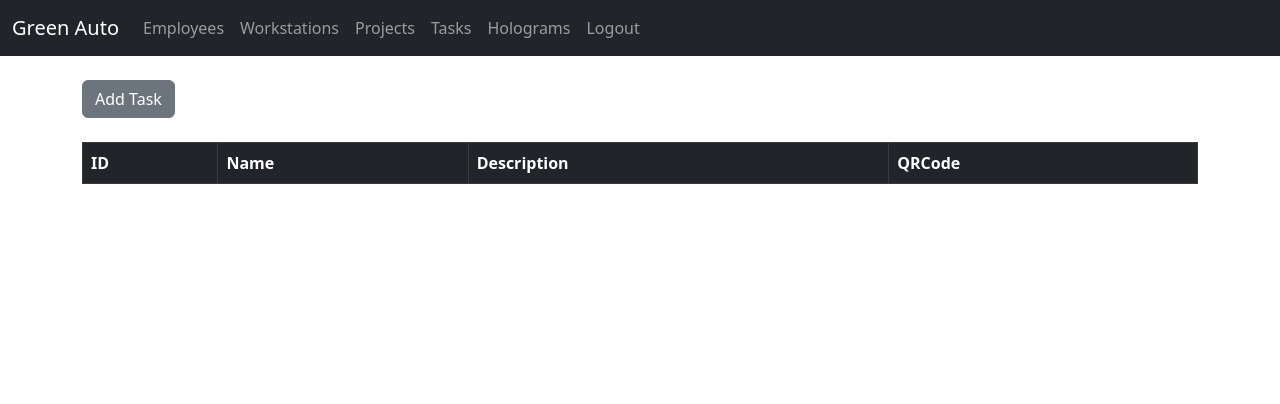
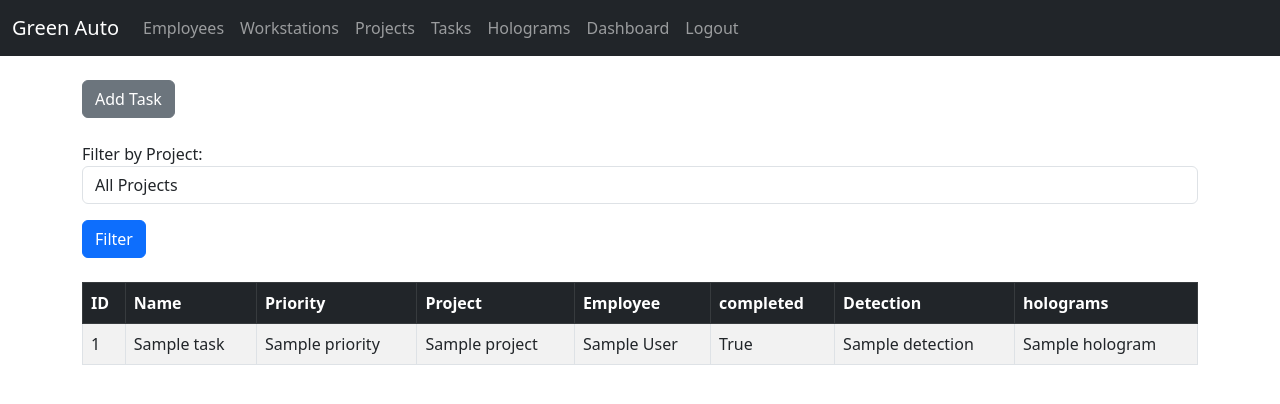
Before and after one commit to luzia1/ir4ind, a Django app: page /task/ in a window 1280 px wide. Shown: the top 404 px of the page. Run offline with Django 4.2, Linux system fonts and the light colour scheme; a user stored in the database is signed in; tables that the repository leaves empty hold one stand-in row (values such as "Sample post"); lists and menus that the app fills with data are empty.

Commit message:
add task, add hologram and dashboard test

```diff
--- a/dcrm/website/models.py
+++ b/dcrm/website/models.py
@@ -66,19 +66,27 @@ class Project(models.Model):
     tutorial = models.FileField(upload_to='project_videos/', null=True, blank=True)
     description = models.TextField()
 
+    def __str__(self):
+        return self.name
+
 class Priority(models.Model):
     priority_id = models.IntegerField(primary_key=True)
     name = models.CharField(max_length=50)
-    description = models.TextField()
-    qrcode = models.TextField(null=True)
+
+    def __str__(self):
+        return self.name
 
 class Detection(models.Model):
     detection_id = models.IntegerField(primary_key=True)
     classname = models.CharField(max_length=255)
     detected = models.BooleanField()
 
+    def __str__(self):
+        return self.classname
+
 class Metadata(models.Model):
     metadata_id = models.IntegerField(primary_key=True)
+    task_id = models.OneToOneField('Metadata', null=True, blank=True, on_delete=models.SET_NULL)
     request_count = models.IntegerField(null=True)
     start_date = models.DateTimeField(null=True)
     end_date = models.DateTimeField(null=True)
@@ -94,11 +102,10 @@ class Hologram(models.Model):
 
 class Task(models.Model):
     task_id = models.IntegerField(primary_key=True)
+    name = models.CharField(max_length=255)
     priority = models.ForeignKey(Priority, on_delete=models.CASCADE)
     project = models.ForeignKey(Project, on_delete=models.CASCADE)
-    metadata = models.ForeignKey(Metadata, on_delete=models.CASCADE)
     detection = models.ForeignKey(Detection, on_delete=models.CASCADE)
     employee = models.ForeignKey(Employee, on_delete=models.CASCADE)
-    name = models.CharField(max_length=255)
-    completed = models.BooleanField()
+    completed = models.BooleanField(default=False)
     holograms = models.ManyToManyField(Hologram, blank=True)
--- a/dcrm/website/templates/base.html
+++ b/dcrm/website/templates/base.html
@@ -5,7 +5,9 @@
     <meta name="viewport" content="width=device-width, initial-scale=1">
     <title>Django CRM</title>
     <link href="https://cdn.jsdelivr.net/npm/bootstrap@5.3.0/dist/css/bootstrap.min.css" rel="stylesheet" integrity="sha384-9ndCyUaIbzAi2FUVXJi0CjmCapSmO7SnpJef0486qhLnuZ2cdeRhO02iuK6FUUVM" crossorigin="anonymous">
-  </head>
+    <style>
+      model-viewer {width: 800px; height: 600px; margin:auto}
+    </style>
   <body>
     {% include 'navbar.html' %}
     <div class="container">
--- a/dcrm/website/templates/navbar.html
+++ b/dcrm/website/templates/navbar.html
@@ -23,6 +23,9 @@
             <a class="nav-link" href="{% url 'hologram' %}">Holograms</a>
           </li>
           <li class="nav-item">
+            <a class="nav-link" href="{% url 'dashboard' %}">Dashboard</a>
+          </li>
+          <li class="nav-item">
             <a class="nav-link" href="{% url 'logout' %}">Logout</a>
           </li>
           {% else %}
--- a/dcrm/website/templates/task.html
+++ b/dcrm/website/templates/task.html
@@ -1,4 +1,3 @@
-
 {% extends 'base.html' %}
 
 {% block content %}
@@ -7,26 +6,55 @@
 
 {% if user.is_authenticated %}
 <a href="{% url 'add_task' %}" class="btn btn-secondary">Add Task</a>
-<br/><br/>
+<br /><br />
+
+<div>
+  <form method="GET" action="{% url 'task' %}">
+    <div class="mb-3">
+      <label for="project">Filter by Project:</label>
+      <select name="project" class="form-control" id="project">
+        <option value="">All Projects</option>
+        {% for task in tasks %}
+          <option value="{{ task.project }}">{{ task.project }}</option>
+        {% endfor %}
+      </select>
+    </div>
+    <button type="submit" class="btn btn-primary">Filter</button>
+  </form>
+</div>
+<br>
+
 <table class="table table-striped table-hover table-bordered">
   <thead class="table-dark">
     <tr>
       <th scope="col">ID</th>
       <th scope="col">Name</th>
-      <th scope="col">Description</th>
-      <th scope="col">QRCode</th>
+      <th scope="col">Priority</th>
+      <th scope="col">Project</th>
+      <th scope="col">Employee</th>
+      <th scope="col">completed</th>
+      <th scope="col">Detection</th>
+      <th scope="col">holograms</th>
     </tr>
   </thead>
   <tbody>
 
-{% if workstations %}
-  {% for workstation in workstations %}
+    {% if tasks %}
+    {% for task in tasks %}
     <tr>
-      <td><a href="{% url 'workstation_detail' workstation.work_station_id %}">{{ workstation.work_station_id }}</a></td>
-      <td>{{ workstation.name }}</td>
-      <td>{{ workstation.description }}</td>
+      <td>{{ task.task_id }}</a></td>
+      <td>{{ task.name }}</td>
+      <td>{{ task.priority }}</td>
+      <td>{{ task.project }}</td>
+      <td>{{ task.employee }}</td>
+      <td>{{ task.completed }}</td>
+      <td>{{ task.detection }}</td>
       <td>
-        <img src="/media/{{ workstation.qrcode }}" alt="aaa" width="150" height="150">
+        {% for hologram in task.holograms.all %}
+        {{ hologram.name }}
+        {% empty %}
+        No holograms associated with this task
+        {% endfor %}
       </td>
     </tr>
     </tr>
@@ -37,18 +65,18 @@
     {% else %}
     <div class="col-md-6 offset-md-3">
       <h1>Login</h1>
-    <br/>
+      <br />
       <form method="POST" action="{% url 'employee' %}">
         {% csrf_token %}
         <form>
           <div class="mb-3">
             <input type="text" class="form-control" name="username" placeholder="Username" required>
           </div>
-            <br/>
+          <br />
           <div class="mb-3">
             <input type="password" class="form-control" name="password" placeholder="Password" required>
           </div>
-            <br/>
+          <br />
           <button type="submit" class="btn btn-secondary">Login</button>
         </form>
       </form>
--- a/dcrm/website/urls.py
+++ b/dcrm/website/urls.py
@@ -30,5 +30,9 @@ urlpatterns = [
     #TASK
     path('task/', views.task, name='task'),
     path('add_task/', views.add_task, name='add_task'),
+    path('task/<int:pk>/', views.task_detail, name='task_detail'),
+    #DASHBOARD
+    path('dashboard/', views.dashboard, name='dashboard'),
+
 
 ] + static(settings.MEDIA_URL, document_root=settings.MEDIA_ROOT)
--- a/dcrm/website/views.py
+++ b/dcrm/website/views.py
@@ -2,7 +2,7 @@ from django.shortcuts import render, redirect
 from django.contrib.auth import authenticate, login, logout
 from django.contrib import messages
 from .forms import SignUpForm, AddRecordForm, AddStationForm, AddProjectForm, AddTaskForm, AddHologramForm
-from .models import Record, Employee, WorkStation, Project, Detection, Task, Hologram
+from .models import Record, Employee, WorkStation, Project, Detection, Task, Hologram, Metadata
 
 # Create your views here.
 def employee(request):
@@ -234,13 +234,14 @@ def add_task(request):
 	if request.user.is_authenticated:
 		if request.method == "POST":
 			if form.is_valid():
+
 				add_task = form.save()
-				messages.success(request, "Record Added...")
+				messages.success(request, "Task Added...")
 				return redirect('task')
 		return render(request, 'add_task.html', {'form':form})
 	else:
 		messages.success(request, "You Must Be Logged In...")
-		return redirect('task')
+		return redirect('hologram')
 
 def task(request):
     tasks = Task.objects.all()
@@ -261,6 +262,14 @@ def task(request):
     else:
         return render(request, 'task.html', {'tasks':tasks})
 
+def task_detail(request, pk):
+    if request.user.is_authenticated:
+        #Look up records
+        task_detail = Task.objects.get(task_id=pk)
+        return render(request, 'task_detail.html', {'task_detail':task_detail})
+    else:
+        messages.success(request, "You Have Be Logged to see that page!")
+        return redirect('task')
 
 #HOLOGRAMA VIEWS
 
@@ -296,3 +305,6 @@ def hologram(request):
             return redirect('hologram')
     else:
         return render(request, 'hologram.html', {'holograms':holograms})
+
+def dashboard(request):
+	return render(request, 'dashboard.html')
```
Also changed, not shown: dcrm/website/forms.py (+5 -5 lines), dcrm/website/templates/dashboard.html (added, +18 -0 lines), dcrm/website/templates/hologram.html (+33 -83 lines), dcrm/website/templates/task_detail.html (added, +46 -0 lines), dcrm/dcrm/settings.py (line endings or trailing spaces), dcrm/website/migrations/0005_remove_hologram_url_hologram_obj.py (added), dcrm/website/migrations/0006_remove_priority_description_remove_priority_qrcode.py (added), dcrm/website/migrations/0007_remove_task_metadata_task_metadata_id.py (added), dcrm/website/migrations/0008_rename_metadata_id_task_metadata.py (added), dcrm/website/migrations/0009_remove_task_metadata_metadata_task_id.py (added), 2 other files. Lines whose indentation alone changed are shown as unchanged.
